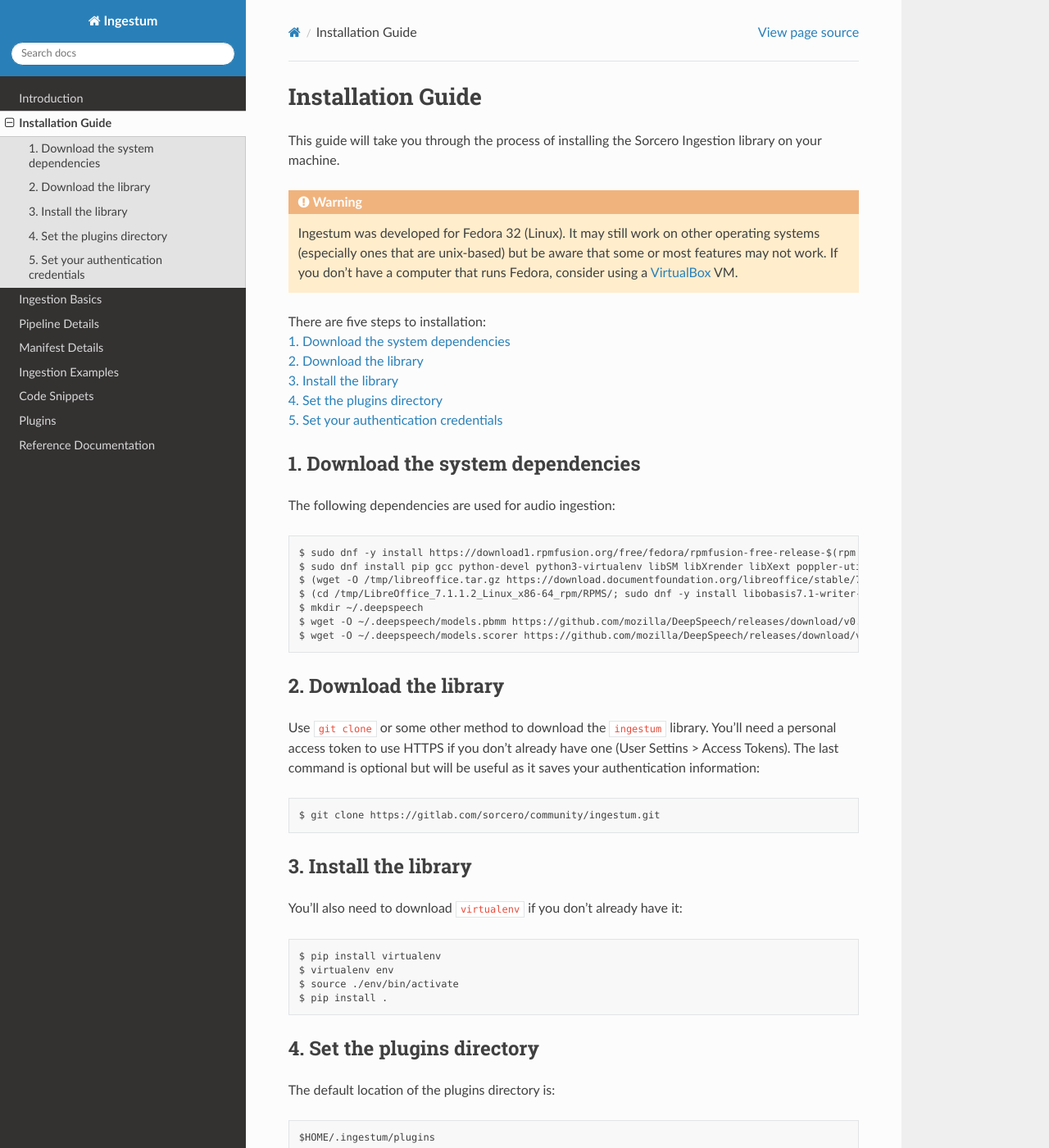
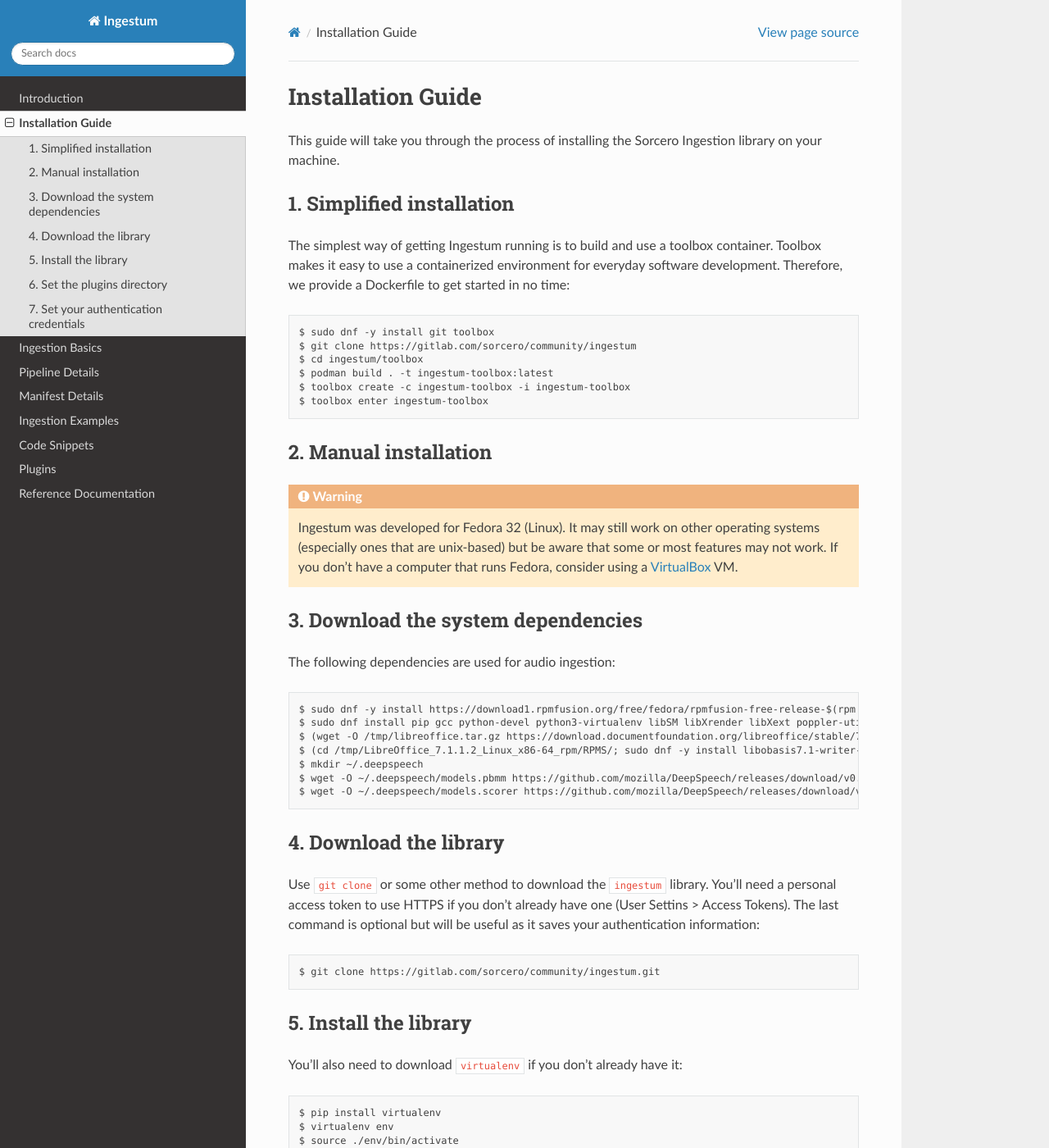
Before and after one commit to sorcero/ingestum, a Sphinx documentation site: the page built from docs/installation.rst, in a window 1280 px wide and 1400 px high. Shown: the whole window at 82% size. Built offline with Sphinx 7.4.7 and the Read the Docs theme 2.0.0, drawn with Linux system fonts in a browser that asks for light colours; some of the changed text lies outside the part shown.

Commit message:
docs: Add toolbox building steps

```diff
--- a/docs/installation.rst
+++ b/docs/installation.rst
@@ -3,6 +3,24 @@
 
 This guide will take you through the process of installing the Sorcero
 Ingestion library on your machine.
+
+1. Simplified installation
+--------------------------
+
+The simplest way of getting Ingestum running is to build and use a
+toolbox container. Toolbox makes it easy to use a containerized
+environment for everyday software development. Therefore, we provide
+a Dockerfile to get started in no time::
+
+    $ sudo dnf -y install git toolbox
+    $ git clone https://gitlab.com/sorcero/community/ingestum
+    $ cd ingestum/toolbox
+    $ podman build . -t ingestum-toolbox:latest
+    $ toolbox create -c ingestum-toolbox -i ingestum-toolbox
+    $ toolbox enter ingestum-toolbox
+
+2. Manual installation
+----------------------
 
 .. warning::
 
@@ -16,14 +34,7 @@
 
     <br>
 
-There are five steps to installation: |br|
-:ref:`1. Download the system dependencies` |br|
-:ref:`2. Download the library` |br|
-:ref:`3. Install the library` |br|
-:ref:`4. Set the plugins directory` |br|
-:ref:`5. Set your authentication credentials`
-
-1. Download the system dependencies
+3. Download the system dependencies
 -----------------------------------
 
 The following dependencies are used for audio ingestion::
@@ -36,7 +47,7 @@
     $ wget -O ~/.deepspeech/models.pbmm https://github.com/mozilla/DeepSpeech/releases/download/v0.7.3/deepspeech-0.7.3-models.pbmm
     $ wget -O ~/.deepspeech/models.scorer https://github.com/mozilla/DeepSpeech/releases/download/v0.7.3/deepspeech-0.7.3-models.scorer
 
-2. Download the library
+4. Download the library
 -----------------------
 
 Use ``git clone`` or some other method to download the ``ingestum``
@@ -46,7 +57,7 @@
 
     $ git clone https://gitlab.com/sorcero/community/ingestum.git
 
-3. Install the library
+5. Install the library
 ----------------------
 
 You'll also need to download ``virtualenv`` if you don't already have it::
@@ -56,7 +67,7 @@
     $ source ./env/bin/activate
     $ pip install .
 
-4. Set the plugins directory
+6. Set the plugins directory
 ----------------------------
 
 The default location of the plugins directory is::
@@ -69,7 +80,7 @@
     export INGESTUM_PLUGINS_DIR=""
 
 
-5. Set your authentication credentials
+7. Set your authentication credentials
 --------------------------------------
 
 (Optional) These environment variables are used for Twitter feed
```
